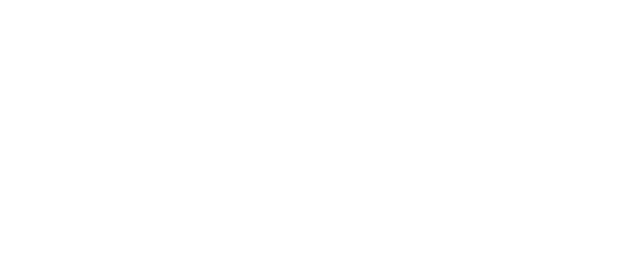
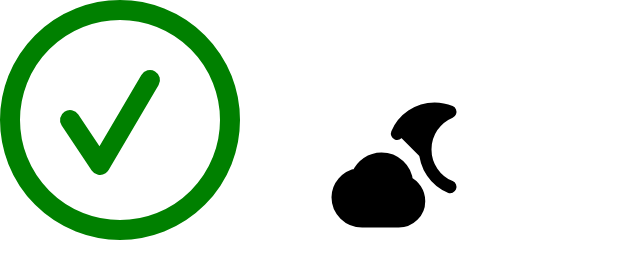
Before and after one commit to RiadAlhaj/SVG-project, a plain HTML site: page index.html in a window 1280 px wide. Shown: the whole page, without its empty margins (0-640 px from the left). Drawn offline with Linux system fonts and the light colour scheme.

Commit message:
creating SVG Circle

```diff
--- a/index.html
+++ b/index.html
@@ -3,10 +3,18 @@
 <head>
   <meta charset="UTF-8">
   <meta name="viewport" content="width=device-width, initial-scale=1.0">
-  <link rel="stylesheet" href="/style/normalize.css">
+  <link rel="stylesheet" href="style/normalize.css">
+  <link rel="stylesheet" href="style/index.css">
   <title>Document</title>
 </head>
 <body>
-
+  <svg width="240" height="240"viewbox="0 0 240 240" fill="none" xmlns="http://www.w3.org/2000/svg">
+  <circle cx="120" cy="120" r="110" stroke-width="20" fill="white" stroke="green"/>
+  <polyline points="70,120 100,165 150,80" stroke="green" stroke-width="20" stroke-linecap="round" stroke-linejoin="round"/>
+ </svg>
+ <svg>
+  <use xlink:href="imges/cloud-moon.svg#cloud">
+  </use>
+ </svg>
 </body>
 </html>
```
Also changed, not shown: imges/cloud-moon.svg (added), style/index.css (added).
